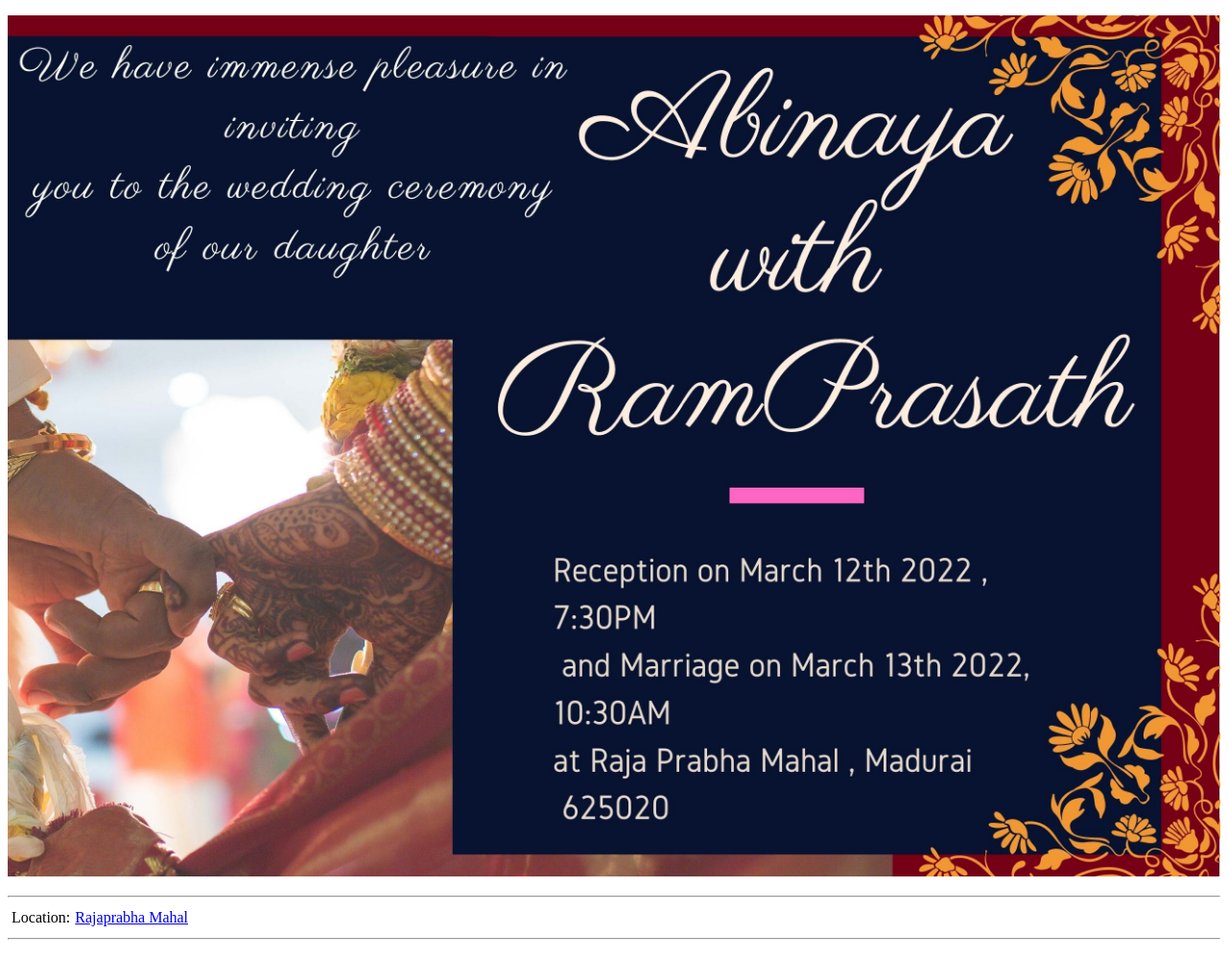
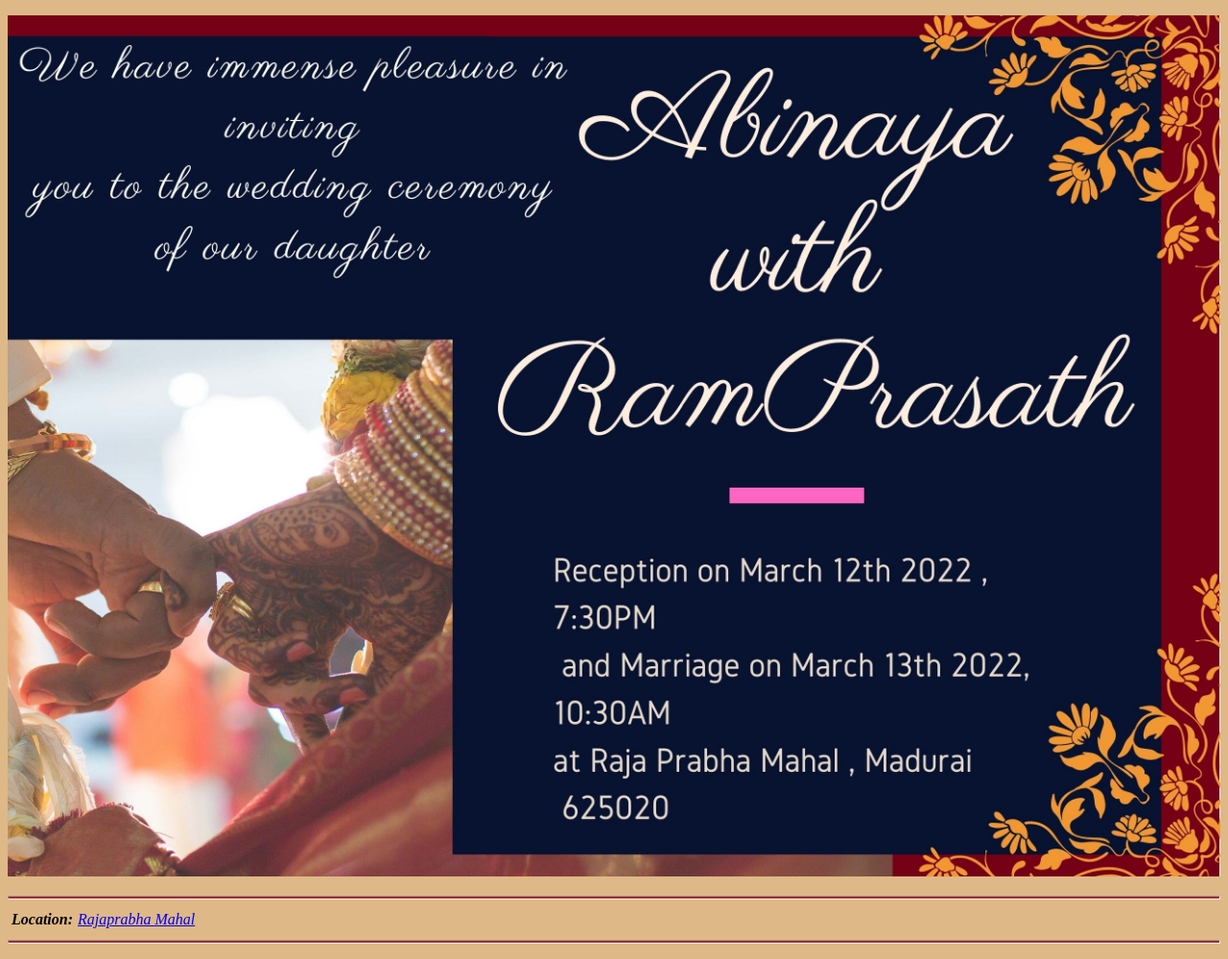
Before and after one commit to Vasanthgocool/Save_the_date, a plain HTML site: page index.html in a window 1280 px wide. Shown: the whole page at 96% size. Drawn offline with Linux system fonts and the light colour scheme.

Commit message:
Update index.html

```diff
--- a/index.html
+++ b/index.html
@@ -6,9 +6,16 @@
     <meta charset="UTF-8">
     <title>❤️Little Angel's invite❤️</title>
     <style>
+        body{
+            background-color:burlywood;
+        }
         img {
-            height:100%;
-            width:100%;
+            height: 100%;
+            width: 100%;
+        }
+        hr {
+            height: 2px;
+            background-color: brown;
         }
     </style>
 </head>
@@ -18,8 +25,9 @@
         <hr>
         <table cellspacing="3">
             <tr>
-                <td>Location:</td>
-                <td><a href="https://www.google.com/maps/place/Raja+Praba+Mahal/@9.9279333,78.1568885,15z/data=!4m5!3m4!1s0x0:0xc82cff5bdd8418e8!8m2!3d9.9279325!4d78.156692">Rajaprabha Mahal</a></td>
+                <td><strong><em>Location:</em></strong></td>
+                <td><a href="https://www.google.com/maps/place/Raja+Praba+Mahal/@9.9279333,78.1568885,15z/data=!4m5!3m4!1s0x0:0xc82cff5bdd8418e8!8m2!3d9.9279325!4d78.156692">
+                        <em>Rajaprabha Mahal</em></a></td>
             </tr>
         </table>
         <hr>
```
